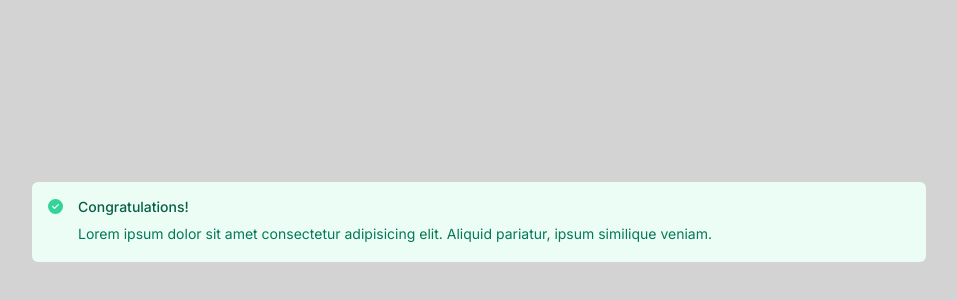
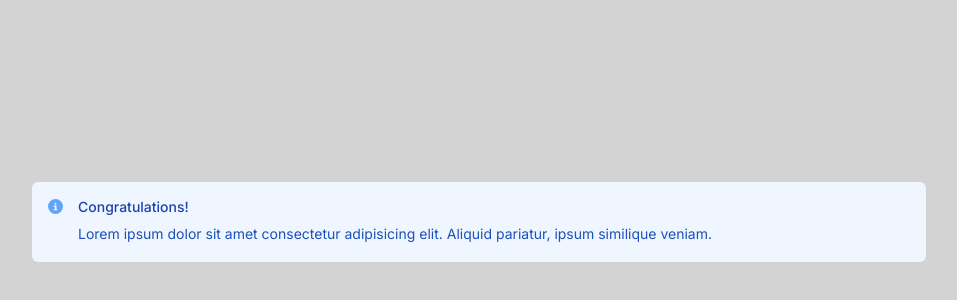
Before and after one commit to erzanthedev/component-library, a React (Create React App) app: page / in a window 1280 px wide. Shown: the part 178-478 px from the top of the page, without its empty margins (161-1118 px from the left). Built offline with nearby package versions, Linux system fonts and the light colour scheme.

Commit message:
feat: added more color variants

```diff
--- a/src/components/banners/Banner.js
+++ b/src/components/banners/Banner.js
@@ -2,11 +2,11 @@ import icons from "../badges/icons";
 
 const Banner = () => {
   return (
-    <div className="banner">
-      <span className="banner-icon">{icons.success}</span>
+    <div className="banner banner-neutral">
+      <span className="banner-icon">{icons.neutral}</span>
       <div className="banner-content">
-        <h6 className="banner-title">Congratulations!</h6>
-        <p className="banner-text">
+        <h6 className="banner-title banner-title-neutral">Congratulations!</h6>
+        <p className="banner-text banner-text-neutral">
           Lorem ipsum dolor sit amet consectetur adipisicing elit. Aliquid
           pariatur, ipsum similique veniam.
         </p>
--- a/src/index.css
+++ b/src/index.css
@@ -83,7 +83,7 @@ main {
 .banner {
   max-width: 896px;
   height: 80px;
-  background-color: #ecfdf5;
+  background-color: white; /* default */
   border-radius: 6px;
   font-family: Inter;
   padding: 16px;
@@ -116,14 +116,62 @@ main {
 
 .banner-title {
   font-weight: 500;
-  color: #065f46;
+  color: black; /* Default */
   margin: 0 0 10px;
 }
 
 .banner-text {
   font-weight: 400;
+  color: black;
+  margin: 0;
+}
+
+/* Color Variants for banner */
+
+.banner-success {
+  background-color: #ecfdf5;
+}
+
+.banner-warning {
+  background-color: #fffbeb;
+}
+
+.banner-error {
+  background-color: #fef2f2;
+}
+
+.banner-neutral {
+  background-color: #eff6ff;
+}
+
+/* Color Variants for banner title  */
+
+.banner-title-success {
+  color: #065f46;
+}
+
+.banner-title-warning,
+.banner-title-error {
+  color: #92400e;
+}
+
+.banner-title-neutral {
+  color: #1e40af;
+}
+
+/* Color Variants for banner text  */
+
+.banner-text-success {
   color: #047857;
-  margin: 0;
+}
+
+.banner-text-warning,
+.banner-text-error {
+  color: #b45309;
+}
+
+.banner-text-neutral {
+  color: #1c51b9;
 }
 
 /* Color Variants for Icons */
@@ -133,13 +181,13 @@ main {
 }
 
 .banner-icon-warning {
-  color: yellow;
+  color: #fbbf24;
 }
 
 .banner-icon-error {
-  color: red;
+  color: #f87171;
 }
 
 .banner-icon-neutral {
-  color: blue;
+  color: #60a5fa;
 }
```
